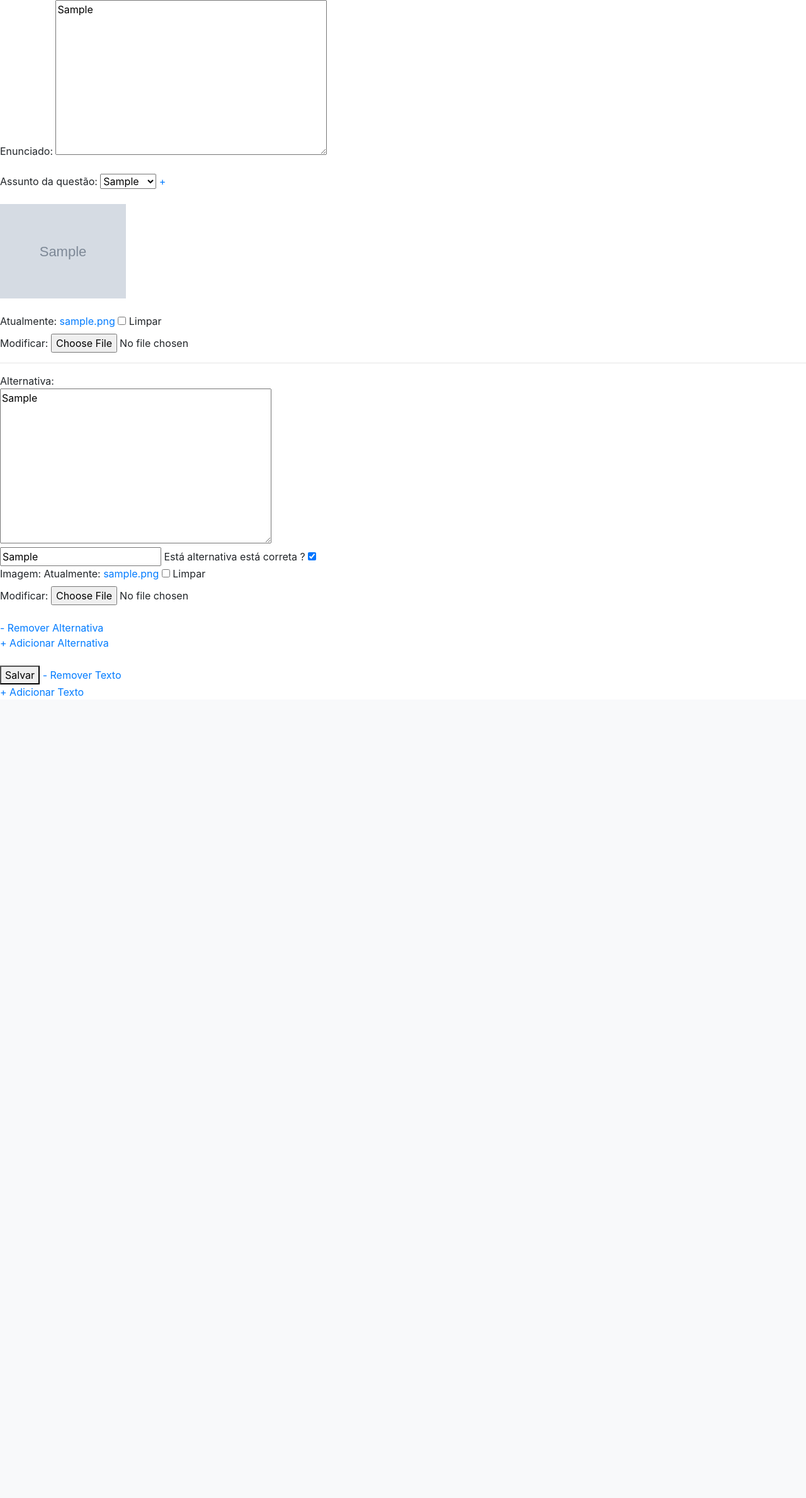
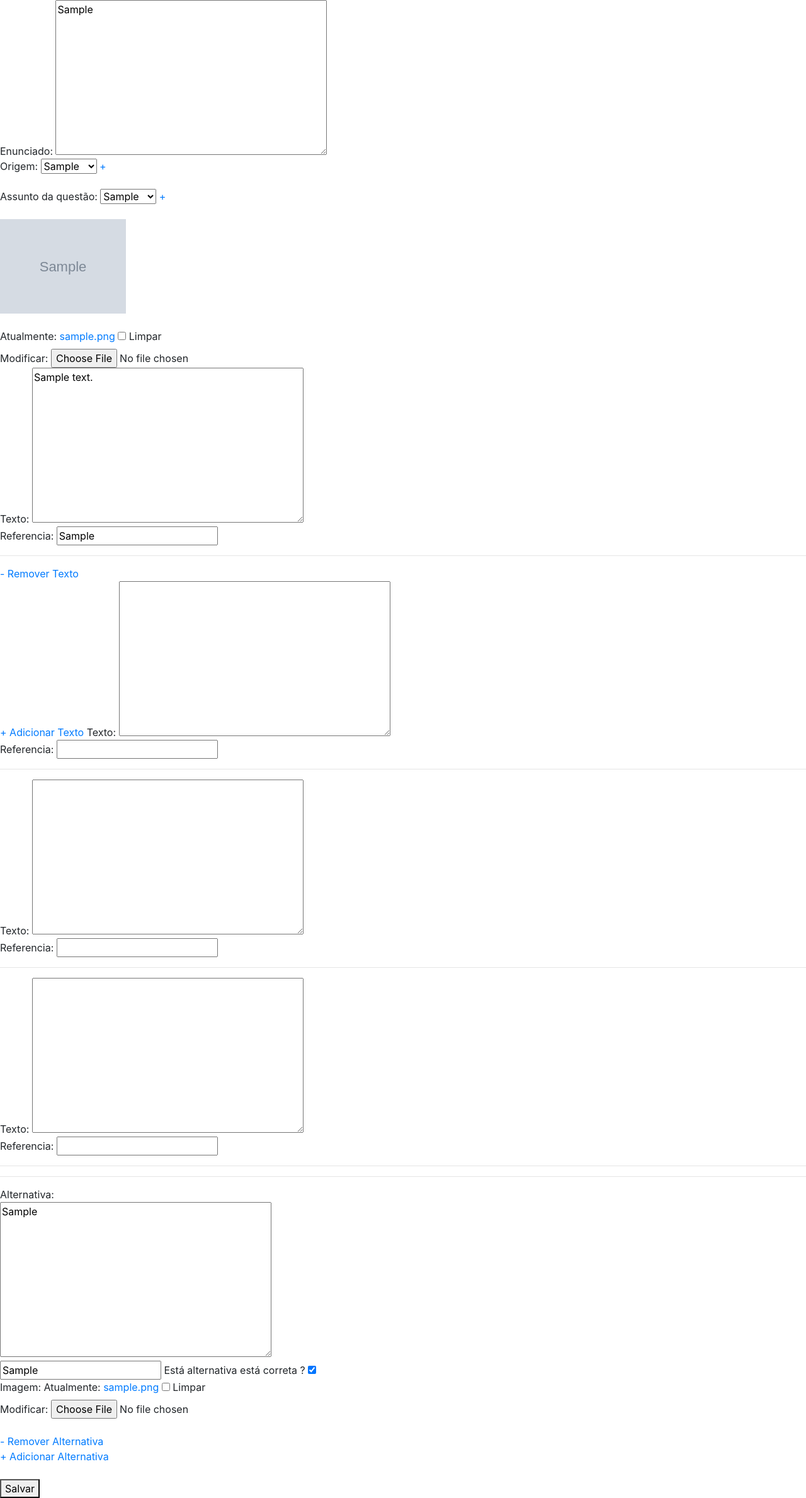
Before and after one commit to gustavofaquim/sgp, a Django app: page /atualizar_questao/1 in a window 1280 px wide. Shown: the part 56-2435 px from the top of the page at 63% size. Before the commit the page ends 1162 px from the top, so only its background shows below. Run offline with Django 3.2, Linux system fonts and the light colour scheme; a user stored in the database is signed in; tables that the repository leaves empty hold one stand-in row (values such as "Sample post"); grey boxes marked "Sample" are stand-in pictures; some libraries are stand-ins or nearby versions.

Commit message:
Alterando método AtualizarQuestao

```diff
--- a/bd/inserts.sql
+++ b/bd/inserts.sql
@@ -37,7 +37,7 @@ geografia
 Ana Carla Souza
 ana@hotmail.com
 caralho123
-03/05/1998questao
+03/05/1998
 Socilogia
 */
 
--- a/code/core/form.py
+++ b/code/core/form.py
@@ -9,11 +9,17 @@ from .models import Area
 from .models import Configuracoes
 from .models import Assunto
 from .models import Texto
+from .models import Origem
 from django.core.files.uploadedfile import SimpleUploadedFile
 
 class AreaForm(forms.ModelForm):
     class Meta:
         model = Area
+        fields = '__all__'
+
+class OrigemForm(forms.ModelForm):
+    class Meta:
+        model = Origem
         fields = '__all__'
 
 class AssuntoForm(forms.ModelForm):
@@ -43,7 +49,7 @@ class TextoForm(forms.ModelForm):
 class QuestaoForm(forms.ModelForm):
     class Meta:
         model = Questao
-        fields = ['enunciado','imagem','assunto']
+        fields = ['enunciado','imagem','assunto', 'origem']
         imagem = forms.ImageField()
 
 
--- a/code/core/models.py
+++ b/code/core/models.py
@@ -36,7 +36,7 @@ class Assunto(models.Model):
 
 class Origem(models.Model):
     origem = models.CharField(max_length=250)
-    ano = models.DateField()
+    ano = models.CharField(max_length=4)
 
     def __str__(self):
         return str(self.origem)
@@ -69,9 +69,8 @@ class Questao(models.Model):
     #enunciado = RichTextUploadingField()
     imagem = models.ImageField(upload_to="questao/", null=True, blank=True)
     assunto = models.ForeignKey(Assunto, on_delete=models.CASCADE)
-    #origem = models.ForeignKey(Origem, on_delete=models.CASCADE)
+    origem = models.ForeignKey(Origem, on_delete=models.CASCADE)
     professor = models.ForeignKey(Professor, on_delete=models.CASCADE)
-    #origem = models.ForeignKey(Origem, on_delete=models.CASCADE)
 
     def __str__(self):
         return str(self.enunciado)
@@ -96,7 +95,7 @@ class Alternativa(models.Model):
 
 class Texto(models.Model):
     texto = models.TextField()
-    referencia = models.CharField(max_length=800)
+    referencia = models.CharField(max_length=800, blank=True, null=True)
     #assunto = models.ForeignKey(Assunto, on_delete=models.CASCADE)
     questao = models.ForeignKey(Questao, on_delete=models.CASCADE, related_name='textos')
 
--- a/code/core/views.py
+++ b/code/core/views.py
@@ -67,6 +67,15 @@ def cadastro_area(request):
         return redirect('/lista_areas/')
     return render(request, 'forms.html', {'form': form})
 
+
+@login_required(login_url='/login')
+def cadastrar_origem(request):
+    form = OrigemForm(request.POST or None)
+
+    if form.is_valid():
+        form.save()
+        return redirect('/cadastro-questao/')
+    return render(request, 'forms.html', {'form':form})
 
 @login_required(login_url='/login')
 def cadastrar_texto(request):
@@ -183,6 +192,8 @@ def deletar_prof(request,cpf):
 
     return redirect('index')
 
+
+
 #Crud alternativa
 @login_required(login_url='/login')
 def cadastro_alternativa(request):
@@ -279,6 +290,11 @@ def cadastro_questao(request):
 
             form_alternativa.instance = questao
             form_alternativa.save()
+
+            if form_texto.is_valid():
+                 form_texto.instance = questao
+                 form_texto.save()
+
             return redirect(reverse('lista_questao'))
         else:
             context = {
@@ -302,9 +318,13 @@ def atualizar_quest(request,questao_id):
         form = QuestaoForm(request.FILES or None,instance=objeto)
         form_alternativa_factory = inlineformset_factory(Questao, Alternativa, form=AlternativaForm, extra=0)
         form_alternativa = form_alternativa_factory(instance=objeto)
+        form_texto_factory = inlineformset_factory(Questao, Texto, form=TextoForm)
+        form_texto = form_texto_factory(instance=objeto)
+
 
         context = {
             'form': form,
+            'form_texto': form_texto,
             'form_alternativa': form_alternativa,
         }
         return render(request, "form-questao.html", context)
@@ -317,11 +337,18 @@ def atualizar_quest(request,questao_id):
         form = QuestaoForm(request.POST,request.FILES, instance=objeto)
         form_alternativa_factory = inlineformset_factory(Questao, Alternativa, form=AlternativaForm)
         form_alternativa = form_alternativa_factory(request.POST,request.FILES, instance=objeto)
+        form_texto_factory = inlineformset_factory(Questao,Texto, form=ATextoForm)
+        form_texto = form_texto_factory(request.POST,instance=objeto)
 
         if form.is_valid() and form_alternativa.is_valid():
             questao = form.save()
             form_alternativa.instance = questao
             form_alternativa.save()
+
+            if form_texto.is_valid():
+                form_texto.instance = questao
+                form_texto.save()
+
             return redirect(reverse('lista_questao'))
 
         else:
--- a/code/sgp/templates/form-questao.html
+++ b/code/sgp/templates/form-questao.html
@@ -6,7 +6,8 @@
         {{ form.media }}
        Enunciado: {{ form.enunciado }}
         <br>
-
+        Origem: {{form.origem}} <a href="/cadastrar-origem/">+</a>
+        <br>
 
         {{form.professor}}
         <br>
--- a/code/sgp/templates/questao.html
+++ b/code/sgp/templates/questao.html
@@ -8,6 +8,7 @@
           <a class='lista_questoes' href="{% url 'atualizar_questao' questao.id %} ">
           <!-- {{questao.id}} |{{questao.enunciado | safe}}-->
             {{questao.enunciado}}
+
           </a>
 
           <ul>
--- a/code/sgp/urls.py
+++ b/code/sgp/urls.py
@@ -13,6 +13,7 @@ urlpatterns = [
     #CRUD AREA
     path('cadastro_area/', views.cadastro_area),
     path('cadastrar-assunto/', views.cadastrar_assunto, name='cadastrar-assunto'),
+    path('cadastrar-origem/', views.cadastrar_origem, name='cadastrar-origem'),
     path('cadastrar-texto/', views.cadastrar_texto, name='cadastrar-texto'),
     path('lista_disciplina/', views.lista_disciplina, name='lista_disciplina'),
     #Crud professor
@@ -27,6 +28,7 @@ urlpatterns = [
     #path('deletar_alternativa/<int:id>/', views.deletar_alter, name='deletar_alternativa'),
     #Crud questao
     path('cadastro-questao/', views.cadastro_questao, name='cadastro-questao'),
+    path('cadastro_assunto/', views.cadastro_questao, name='cadastro-assunto'),
     path('lista_questao/', views.lista_questao, name='lista_questao'),
     path('atualizar_questao/<int:questao_id>', views.atualizar_quest, name='atualizar_questao'),
     path('deletar_questao/<int:id>', views.deletar_quest, name='deletar_questao'),
```
